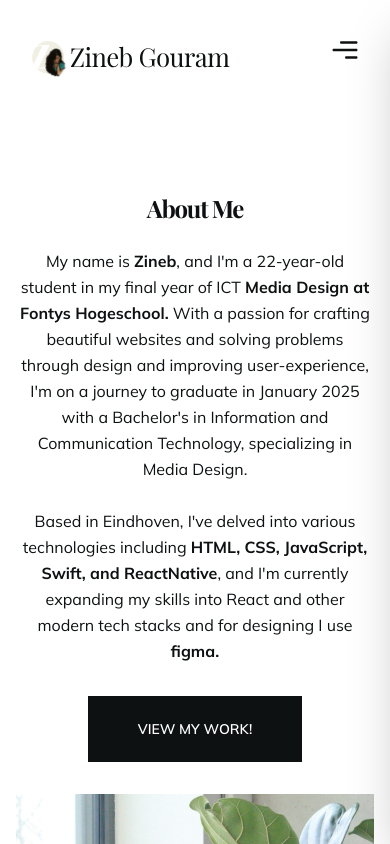
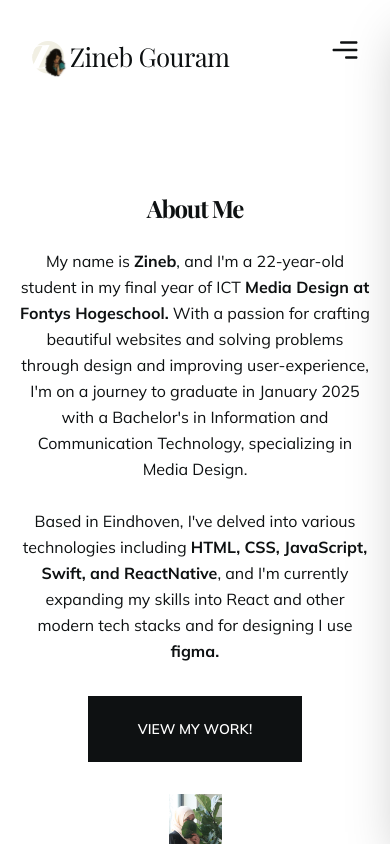
Before and after one commit to ZinebSafira/Portfolio-2024-v2, a React (Create React App) app: page /About in a window 390 px wide. Built offline with nearby package versions, Linux system fonts and the light colour scheme; the HTML template or start-up script is replaced by a standard one; a web font is replaced by a local one.

Commit message:
Update About.js
phone version

```diff
--- a/src/pages/About.js
+++ b/src/pages/About.js
@@ -37,7 +37,11 @@ const About = () => {
       <div className="container mx-auto h-full relative px-4 md:px-0">
         <div className="flex flex-col lg:flex-row h-full items-center justify-center gap-x-8 text-center lg:text-left lg:pt-16">
           <div className="flex-1 order-2 lg:order-none overflow-hidden">
-            <img src={WomanImg} alt="Woman" className="w-full h-auto max-h-96 lg:max-h-full object-cover" />
+            <img
+              src={WomanImg}
+              alt="Woman"
+              className="w-full h-full object-cover md:max-h-96 lg:max-h-full lg:object-contain lg:rounded-lg"
+            />
           </div>
           <div className="flex-1 pt-16 pb-8 lg:pt-0 lg:pb-0 lg:w-auto z-10 flex flex-col justify-center items-center lg:items-start">
             <h1 className="h1 text-2xl md:text-3xl lg:text-4xl mb-6">About me</h1>
```
